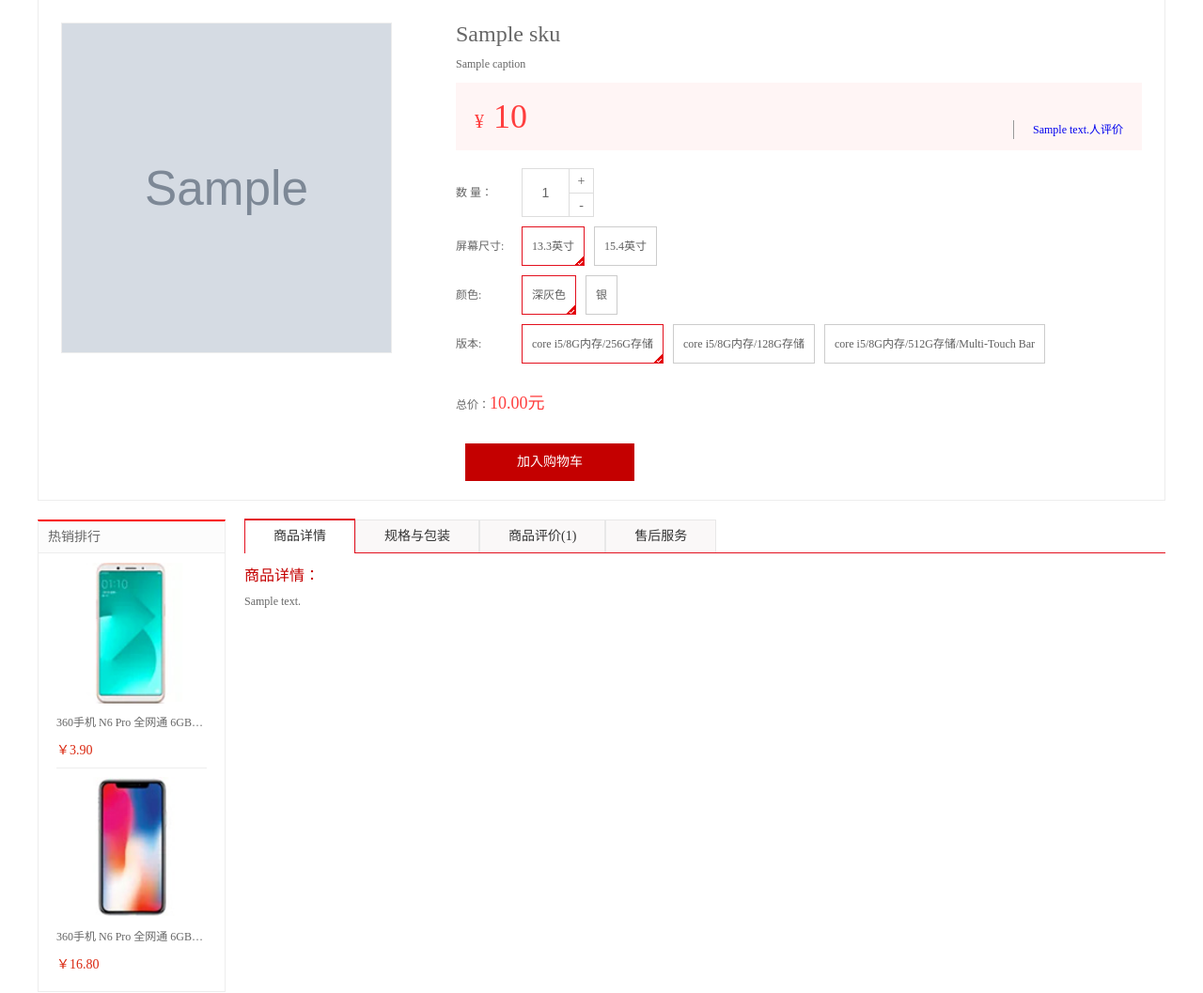
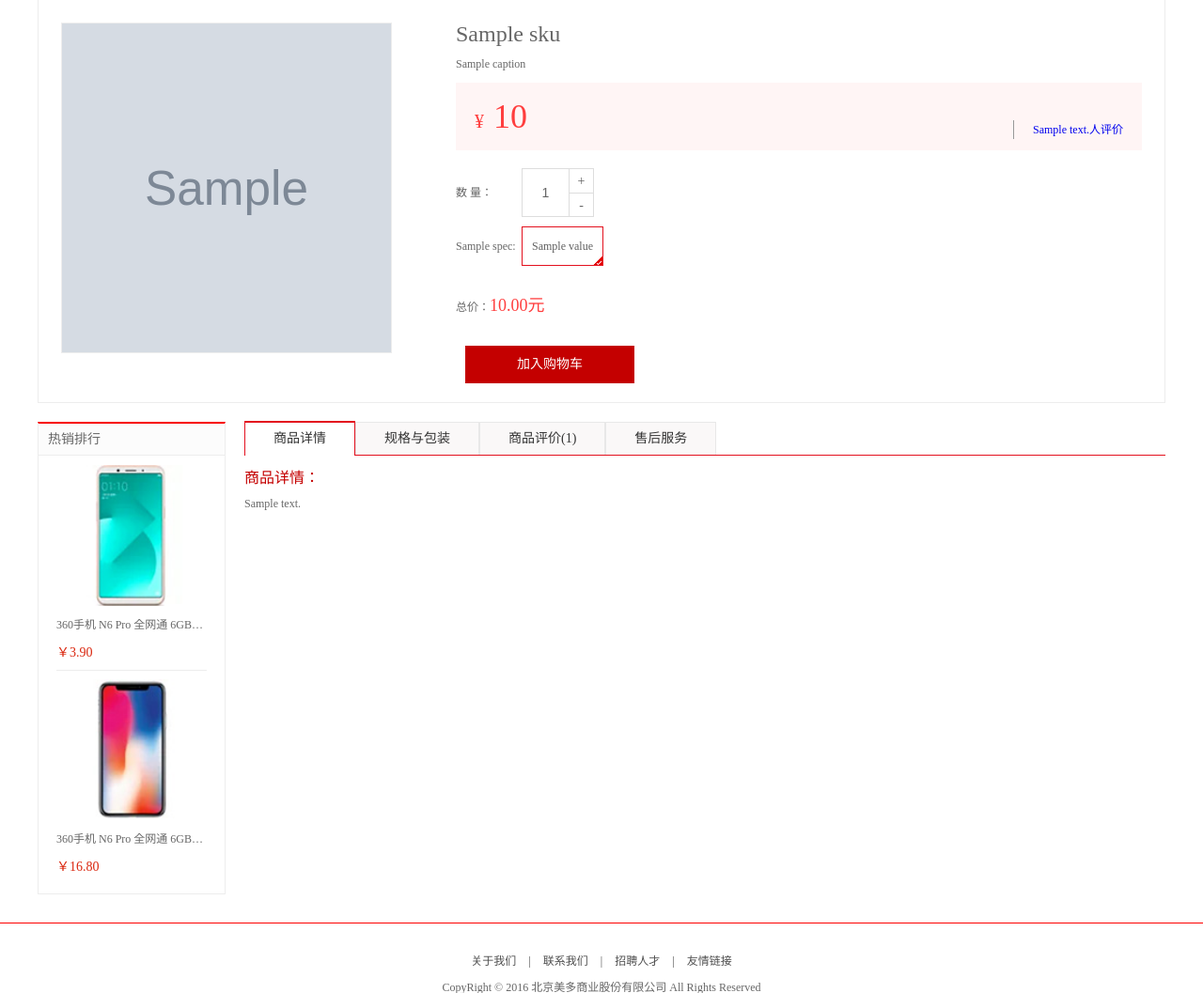
Before and after one commit to dingliu0508/aa, a Python web app: template meiduo_mall/meiduo_mall/templates/detail.html in a window 1280 px wide. Shown: the part 217-1274 px from the top of the page at 94% size. Run offline with Jinja, Linux system fonts and the light colour scheme; the template is opened without the code that fills it: most values are stand-ins (such as "Sample title", 1, 10 or a date in 2020); grey boxes marked "Sample" are stand-in pictures.

Commit message:
规格渲染

```diff
--- a/meiduo_mall/meiduo_mall/templates/detail.html
+++ b/meiduo_mall/meiduo_mall/templates/detail.html
@@ -133,22 +133,23 @@
                     <a href="javascript:;" class="minus fr" @click="on_minus">-</a>
 				</div>
 			</div>
-			<div class="type_select">
-				<label>屏幕尺寸:</label>
-				<a href="javascript:;" class="select">13.3英寸</a>
-				<a href="javascript:;">15.4英寸</a>
-			</div>
-			<div class="type_select">
-				<label>颜色:</label>
-				<a href="javascript:;" class="select">深灰色</a>
-				<a href="javascript:;">银</a>
-			</div>
-			<div class="type_select">
-				<label>版本:</label>
-				<a href="javascript:;" class="select">core i5/8G内存/256G存储</a>
-				<a href="javascript:;">core i5/8G内存/128G存储</a>
-				<a href="javascript:;">core i5/8G内存/512G存储/Multi-Touch Bar</a>
-			</div>
+
+            {# 显示规格信息 #}
+            {% for spec in specs %}
+                <div class="type_select">
+                        <label>{{ spec.name }}:</label>
+                        {% for option in spec.spec_options %}
+                            {% if option.sku_id == sku.id %}
+                            <a href="javascript:;" class="select">{{ option.value }}</a>
+                        {% elif option.sku_id %}
+                        <a href="/detail/{{ option.sku_id }}/">{{ option.value }}</a>
+                        {% else %}
+                        <a href="javascript:;">{{ option.value }}</a>
+                        {% endif %}
+                        {% endfor %}
+                </div>
+            {% endfor %}
+
 			<div class="total">总价：<em>[[sku_amount]]元</em></div>
 			<div class="operate_btn">
 				<a href="javascript:;" class="add_cart" id="add_cart">加入购物车</a>
```
Also changed, not shown: meiduo_mall/meiduo_mall/apps/goods/views.py (+37 -1 lines).
